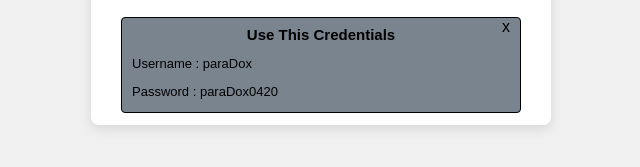
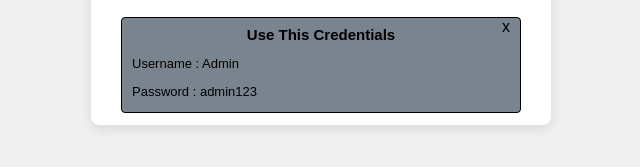
Before and after one commit to KishanVaghela857/KV-Project, a website: page index.html in a window 1280 px wide. Both pictures are taken after a click on the button "Get Username & Password". Shown: the part 511-678 px from the top of the page, 319-959 px from the left. Drawn offline with Linux system fonts and the light colour scheme.

Commit message:
Update index.html

```diff
--- a/index.html
+++ b/index.html
@@ -30,8 +30,8 @@
         <div id="usepass">
             <span id="spanX">x</span>
             <h1 class="up">Use This Credentials </h1>
-            <p class="para">Username : paraDox</p>
-            <p class="para">Password : paraDox0420</p>
+            <p class="para">Username : Admin</p>
+            <p class="para">Password : admin123</p>
         </div>
         <P id="login-para">Hey User... <br> Welcome To The My Web.</P>
     </main>
```
